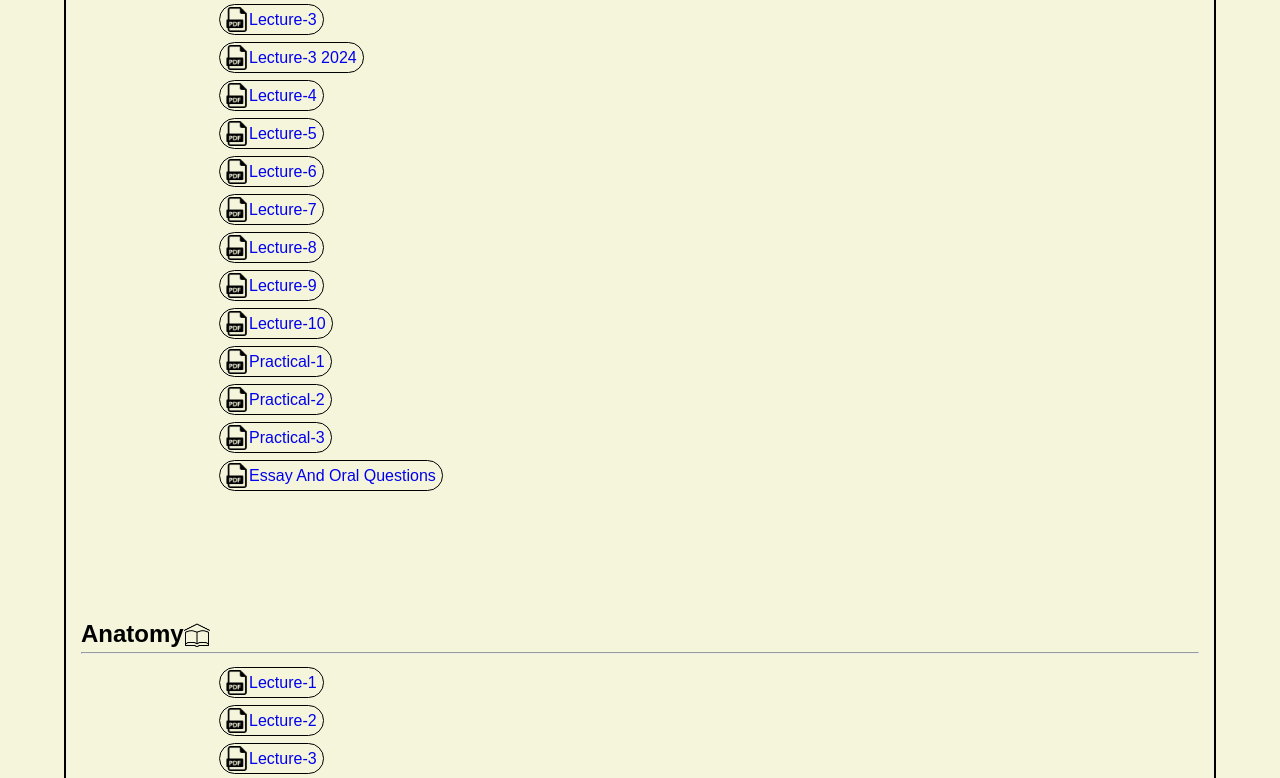
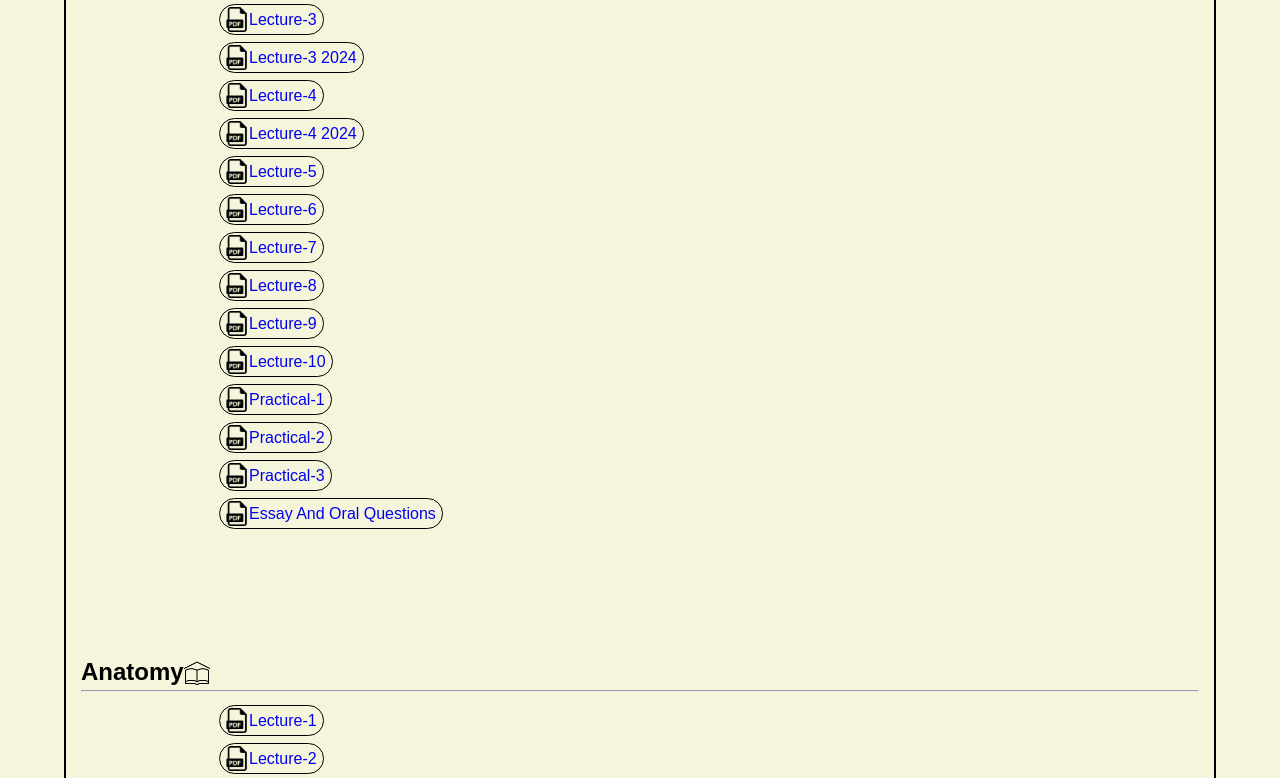
Before and after one commit to hu-lectures-abdo/1st-sem-one, a plain HTML site: page index.html in a window 1280 px wide. Shown: the part 3706-4484 px from the top of the page. Drawn offline with Linux system fonts and the light colour scheme.

Commit message:
Update index.html

```diff
--- a/index.html
+++ b/index.html
@@ -177,6 +177,7 @@
                                   <span class="lucture"><a href="https://drive.google.com/file/d/1TJOiafHk1UY6uZZKgGAAwPq3JBp6m-ZB/view?usp=drive_link" class="lucture-link">lecture-3</a></span>
                                   <span class="lucture"><a href="https://drive.google.com/file/d/1C48qEikkKt6_e4XYXwx-jakKXP-WFJip/view?usp=drivesdk" class="lucture-link">lecture-3 2024</a></span>
                                   <span class="lucture"><a href="https://drive.google.com/file/d/1ZdlEKGS8lCx0PEDSqh3MgbKHhi2fJUWt/view?usp=sharing" class="lucture-link">lecture-4</a></span>
+                                  <span class="lucture"><a href="https://drive.google.com/file/d/1ILYX3Xl3qSYUdMANnuXeF2IaqdI4JRrm/view?usp=drivesdk" class="lucture-link">lecture-4 2024</a></span>
                                   <span class="lucture"><a href="https://drive.google.com/file/d/1g2L6MstOm26DZczS4jgB_w9-6zE8Pjd8/view?usp=sharing" class="lucture-link">lecture-5</a></span>
                                   <span class="lucture"><a href="https://drive.google.com/file/d/1A3jpfaFSGFj-fFWmADpwkny3owum6tZM/view?usp=drivesdk" class="lucture-link">lecture-6</a></span>
                                   <span class="lucture"><a href="https://drive.google.com/file/d/1B7_IZoSfUyQDCvx2uTa4-foWIyFVp4UX/view?usp=drivesdk" class="lucture-link">lecture-7</a></span>
```
